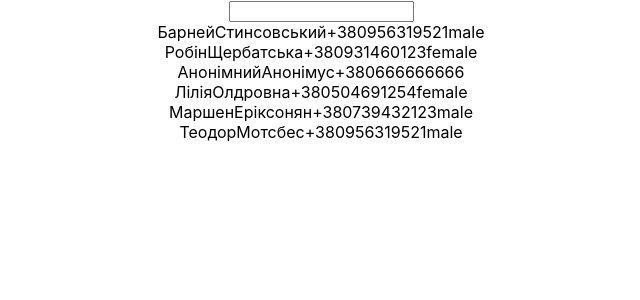
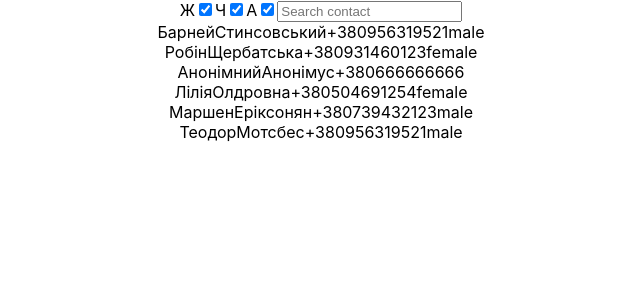
Before and after one commit to acervaser/19-homework, a React (Create React App) app: page / in a window 1280 px wide. Shown: the top 300 px of the page, without its empty margins (319-959 px from the left). Built offline with nearby package versions, Linux system fonts and the light colour scheme.

Commit message:
Todo css

```diff
--- a/src/App.jsx
+++ b/src/App.jsx
@@ -1,4 +1,4 @@
-import React, {useState} from 'react';
+import React, { useState } from 'react';
 import './App.css';
 import Contacts from './components/Contacts';
 const initContacts = [{
@@ -33,22 +33,56 @@ const initContacts = [{
   gender: "male"
 }];
 function App() {
- const [contacts, setContacts] = useState(initContacts);
- const [search, setSearch] = useState("")
+  const [contacts, setContacts] = useState(initContacts);
+console.log(initContacts)
+  const handleSearchChange = (e) => {
 
- const handleSearchChange = (e) =>{
-  setSearch(e.target.value)
- }
- const filterContacts = (search) =>{
-  setContacts(
-    contacts.filter((contact) =>{
-return contact.firstName === search;
-  }))
- }
+    if(e.target.value === ""){
+      setContacts(
+        initContacts)
+
+  } if(e.target.value === "ж"){
+    setContacts(
+      contacts.filter((contact) => {
+     return  contact.gender === "female"
+    }))
+  }if(e.target.value !== ""){
+    setContacts(
+      contacts.filter((contact) => {
+        return contact.firstName.indexOf(e.target.value) !== -1 ||
+          contact.firstName.toLowerCase().indexOf(e.target.value) !== -1 ||
+          contact.lastName.indexOf(e.target.value) !== -1 ||
+          contact.lastName.toLowerCase().indexOf(e.target.value) !== -1 ||
+          contact.phone.indexOf(e.target.value) !== -1
+      }))
+  }
+}
+  const handleFemaleFilter = () => {
+
+    setContacts(
+      contacts.filter((contact) => {
+     return  contact.gender !== "female"
+    }))
+  }
+    const handleMaleFilter = () =>{
+      setContacts(
+        contacts.filter((contact) => {
+       return  contact.gender !== "male"
+      }))
+  }
+  const handleAnonymusFilter = () =>{
+    setContacts(
+      contacts.filter((contact) => {
+     return contact.gender !== undefined
+    }))
+}
   return (
     <div className="App">
-      <input value={search} onChange={handleSearchChange}/>
-     <Contacts contacts={contacts} onChange={filterContacts}/>
+      Ж<input type="checkbox"onChange={handleFemaleFilter} checked/>
+      Ч<input type="checkbox"onChange={handleMaleFilter} checked/>
+      А<input type="checkbox"onChange={handleAnonymusFilter} checked/>
+      <input type="search" placeholder="Search contact" onChange={handleSearchChange} />
+      <Contacts contacts={contacts}/>
 
     </div>
   );
```
